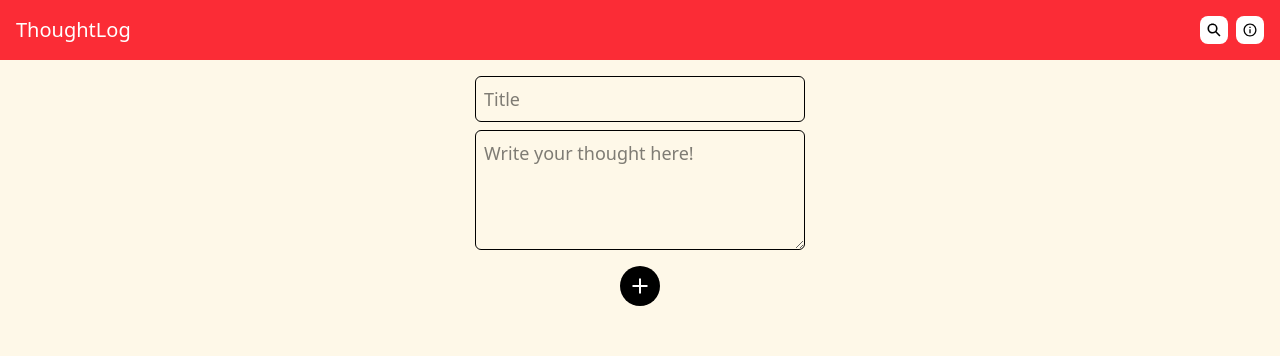
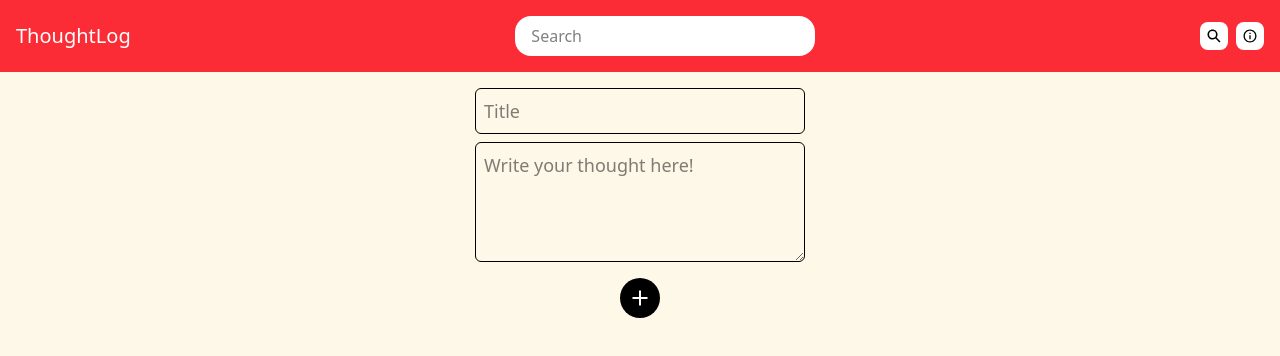
Before and after one commit to gauravsingh1281/ThoughtLog, a React (Vite) app: page / in a window 1280 px wide. Shown: the top 356 px of the page. Built offline with nearby package versions, Linux system fonts and the light colour scheme.

Commit message:
minor changes made.

```diff
--- a/src/components/Navbar.jsx
+++ b/src/components/Navbar.jsx
@@ -5,6 +5,13 @@ export default function Navbar() {
   return (
     <nav className="flex justify-between items-center bg-red-500 p-4 ">
       <h1 className="text-xl font-medium text-white">ThoughtLog</h1>
+      <div>
+        <input
+          type="search"
+          placeholder="Search "
+          className="bg-white py-2 px-4 outline-0 w-[300px] rounded-2xl "
+        />
+      </div>
       <div className="flex justify-center items-center gap-2">
         <div className="w-[28px] h-[28px] flex justify-center items-center bg-white rounded-lg">
           <IoSearchSharp />
--- a/src/components/NoteContainer.jsx
+++ b/src/components/NoteContainer.jsx
@@ -26,7 +26,7 @@ export default function NoteContainer() {
   };
 
   return (
-    <div className="p-4 flex justify-start gap-5 items-start flex-wrap">
+    <div className="p-4 flex justify-center gap-5 items-start flex-wrap w-full ">
       {notes.map((note) => {
         const isEditing = editNote?.uniqueId === note.uniqueId;
         return (
```
